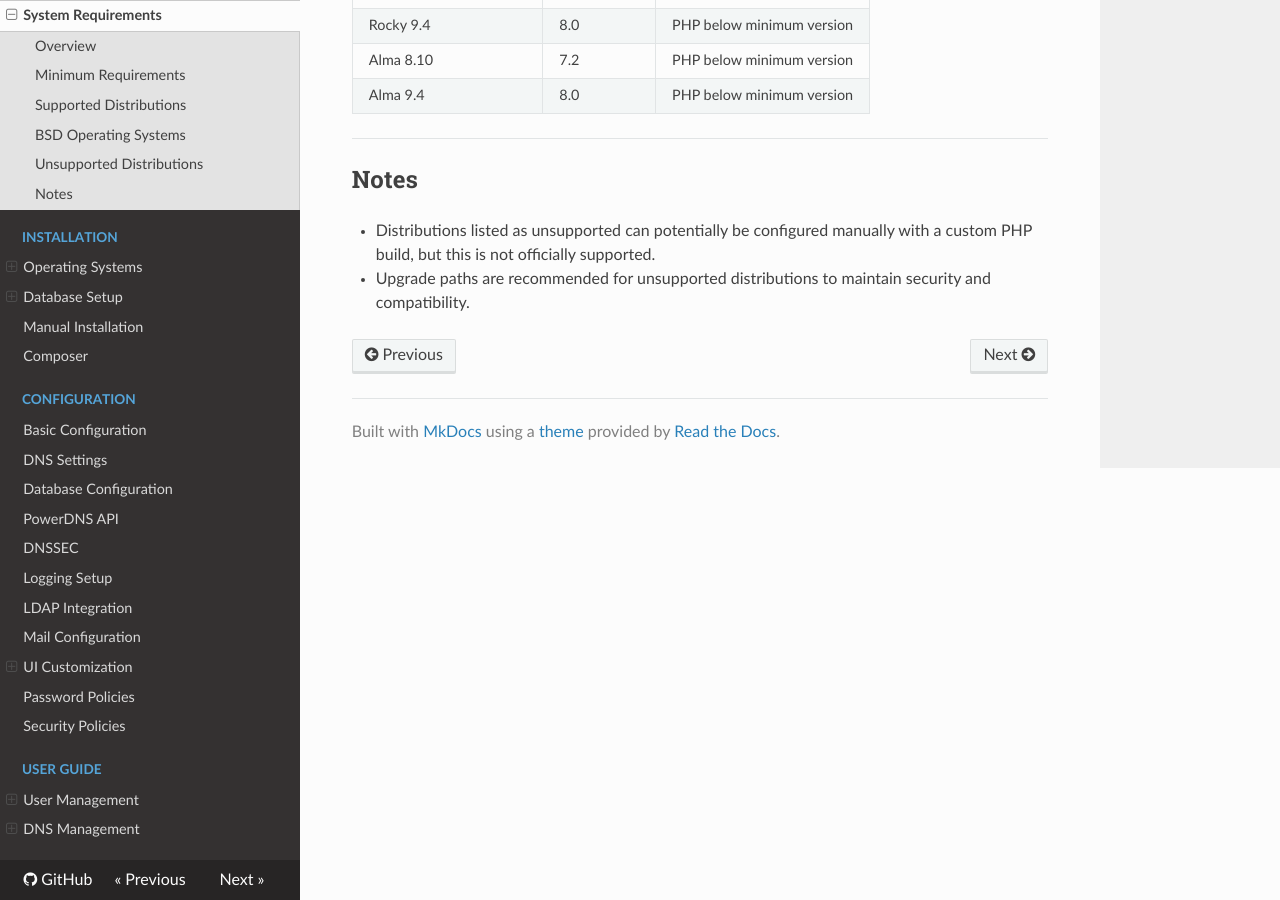
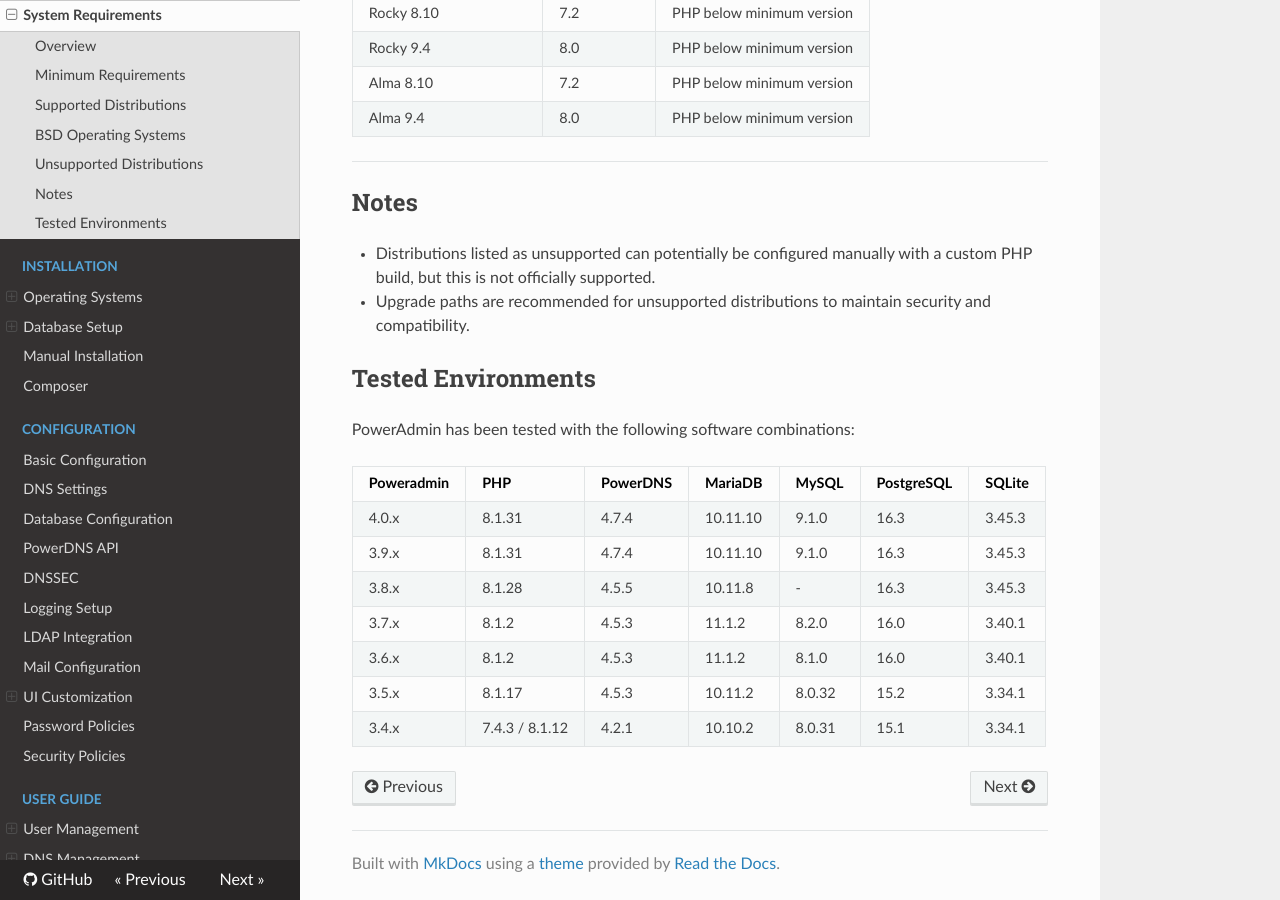
Before and after one commit to poweradmin/poweradmin-docs, an MkDocs documentation site: the page built from docs/getting-started/requirements.md, in a window 1280 px wide and 900 px high, scrolled down 1769 px. Built offline with MkDocs 1.6.1, drawn with Linux system fonts in a browser that asks for light colours; nearby versions of some CDN libraries; some of the changed text lies outside the part shown.

Commit message:
docs: added logging info and updated requirements

```diff
--- a/docs/getting-started/requirements.md
+++ b/docs/getting-started/requirements.md
@@ -10,20 +10,21 @@
 
 ## Minimum Requirements
 
-- **PHP**: 8.1 or higher
+- **PHP**: 8.1 or higher (including 8.2, 8.3, 8.4, etc.)
 - **PHP Extensions**:
     - `intl`
     - `gettext`
     - `openssl`
+    - `filter`
+    - `tokenizer`
     - `pdo`
     - One of:
         - `pdo-mysql`
         - `pdo-pgsql`
         - `pdo-sqlite`
-    - `session`
-    - `filter`
-    - `tokenizer`
     - `ldap` (optional)
+- **Database**: MySQL 5.7.x/8.x, MariaDB, PostgreSQL, or SQLite
+- **PowerDNS**: PowerDNS authoritative server 4.0.0+
 - **Web Server**: Apache or NGINX
 - **Operating System**: Linux or BSD
 
@@ -71,3 +72,17 @@
 - Distributions listed as unsupported can potentially be configured manually with a custom PHP build, but this is not
   officially supported.
 - Upgrade paths are recommended for unsupported distributions to maintain security and compatibility.
+
+## Tested Environments
+
+PowerAdmin has been tested with the following software combinations:
+
+| Poweradmin | PHP            | PowerDNS | MariaDB  | MySQL  | PostgreSQL | SQLite |
+|------------|----------------|----------|----------|--------|------------|--------|
+| 4.0.x      | 8.1.31         | 4.7.4    | 10.11.10 | 9.1.0  | 16.3       | 3.45.3 |
+| 3.9.x      | 8.1.31         | 4.7.4    | 10.11.10 | 9.1.0  | 16.3       | 3.45.3 |
+| 3.8.x      | 8.1.28         | 4.5.5    | 10.11.8  | -      | 16.3       | 3.45.3 |
+| 3.7.x      | 8.1.2          | 4.5.3    | 11.1.2   | 8.2.0  | 16.0       | 3.40.1 |
+| 3.6.x      | 8.1.2          | 4.5.3    | 11.1.2   | 8.1.0  | 16.0       | 3.40.1 |
+| 3.5.x      | 8.1.17         | 4.5.3    | 10.11.2  | 8.0.32 | 15.2       | 3.34.1 |
+| 3.4.x      | 7.4.3 / 8.1.12 | 4.2.1    | 10.10.2  | 8.0.31 | 15.1       | 3.34.1 |
```
Also changed, not shown: docs/advanced/logging-config.md (added, +157 -0 lines), docs/contributing/development.md (+16 -0 lines), docs/getting-started/features.md (+3 -1 lines), docs/index.md (+11 -2 lines).
